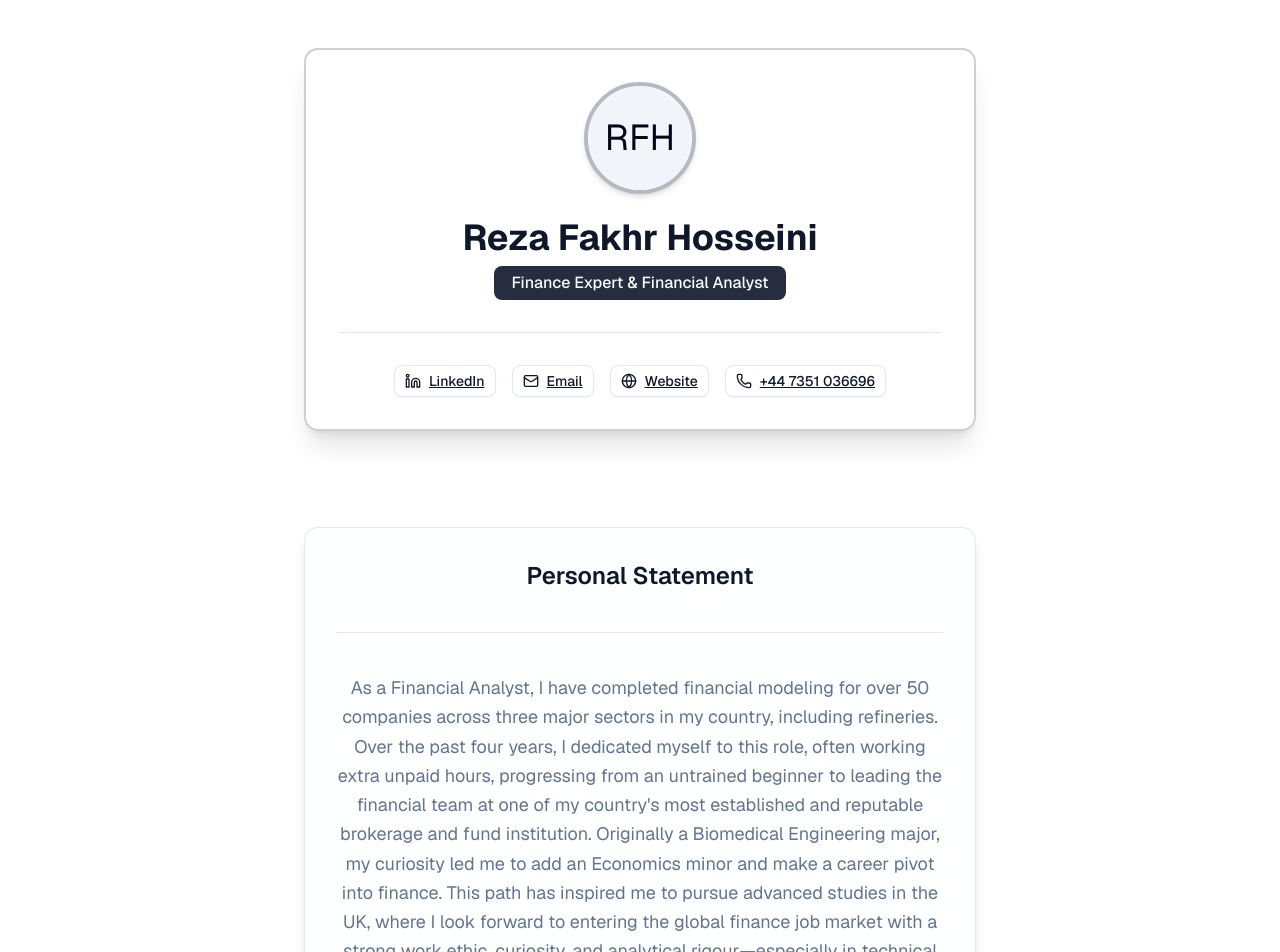
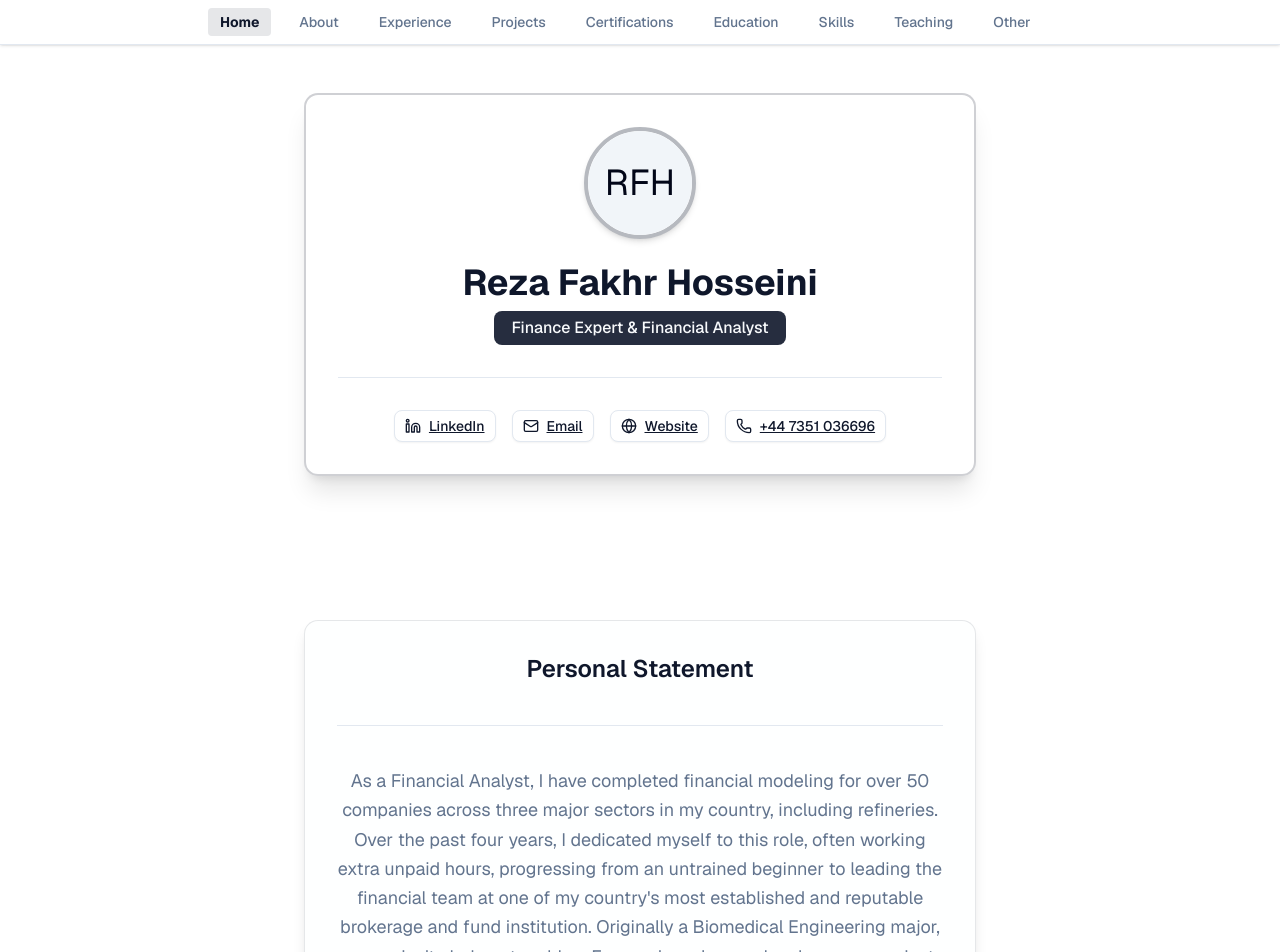
Before and after one commit to sina-ss/reza-portfolio, a Next.js app: page / in a window 1280 px wide. Shown: the top 952 px of the page. Built offline with nearby package versions, Linux system fonts and the light colour scheme.

Commit message:
feat: implement TopNav component for smooth scrolling and enhance layout with footer

```diff
--- a/src/app/globals.css
+++ b/src/app/globals.css
@@ -76,6 +76,7 @@
   --sidebar-accent-foreground: oklch(0.208 0.042 265.755);
   --sidebar-border: oklch(0.929 0.013 255.508);
   --sidebar-ring: oklch(0.704 0.04 256.788);
+  --accent-gold: #ffd700;
 }
 
 .dark {
@@ -135,7 +136,7 @@
   }
 
   section {
-    @apply my-12;
+    @apply my-16 md:my-24;
   }
 }
 
@@ -143,7 +144,18 @@
   * {
     @apply border-border outline-ring/50;
   }
+
   body {
     @apply bg-background text-foreground;
   }
 }
+
+html {
+  scroll-behavior: smooth;
+}
+
+@layer utilities {
+  .gold-accent {
+    color: var(--accent-gold);
+  }
+}
--- a/src/app/layout.tsx
+++ b/src/app/layout.tsx
@@ -1,6 +1,7 @@
 import type { Metadata } from "next";
 import { Geist, Geist_Mono } from "next/font/google";
 import "./globals.css";
+import { TopNav } from "@/components/TopNav";
 
 const geistSans = Geist({
   variable: "--font-geist-sans",
@@ -28,6 +29,7 @@ export default function RootLayout({
       <body
         className={`${geistSans.variable} ${geistMono.variable} antialiased bg-background text-foreground min-h-screen`}
       >
+        <TopNav />
         <div className="min-h-screen flex flex-col items-center justify-start bg-background">
           {children}
         </div>
--- a/src/app/page.tsx
+++ b/src/app/page.tsx
@@ -16,7 +16,10 @@ export default function Home() {
   return (
     <>
       {/* Hero Section */}
-      <section id="hero" className="w-full flex justify-center mt-12">
+      <section
+        id="hero"
+        className="w-full flex justify-center mt-12 animate-fadeIn"
+      >
         <Card className="w-full max-w-2xl p-8 shadow-xl border-2 border-primary/20 bg-card/80">
           <div className="flex flex-col items-center gap-6">
             <Avatar className="w-28 h-28 border-4 border-primary/30 shadow-md">
@@ -69,7 +72,7 @@ export default function Home() {
       {/* Personal Statement Section */}
       <section
         id="personal-statement"
-        className="w-full flex justify-center mt-12"
+        className="w-full flex justify-center mt-12 animate-fadeIn"
       >
         <Card className="w-full max-w-2xl p-8 shadow-lg border border-primary/10 bg-card/90">
           <h2 className="text-2xl font-semibold mb-4 text-center">
@@ -97,7 +100,7 @@ export default function Home() {
       {/* Work Experience Section */}
       <section
         id="work-experience"
-        className="w-full flex flex-col items-center mt-12"
+        className="w-full flex flex-col items-center mt-12 animate-fadeIn"
       >
         <h2 className="text-2xl font-semibold mb-4 text-center">
           Work Experience
@@ -127,7 +130,7 @@ export default function Home() {
       {/* Projects Section */}
       <section
         id="projects"
-        className="w-full flex flex-col items-center mt-12"
+        className="w-full flex flex-col items-center mt-12 animate-fadeIn"
       >
         <h2 className="text-2xl font-semibold mb-4 text-center">Projects</h2>
         <ProjectCard
@@ -151,7 +154,7 @@ export default function Home() {
       {/* Certifications Section */}
       <section
         id="certifications"
-        className="w-full flex flex-col items-center mt-12"
+        className="w-full flex flex-col items-center mt-12 animate-fadeIn"
       >
         <h2 className="text-2xl font-semibold mb-4 text-center">
           Certifications
@@ -190,7 +193,7 @@ export default function Home() {
       {/* Education Section */}
       <section
         id="education"
-        className="w-full flex flex-col items-center mt-12"
+        className="w-full flex flex-col items-center mt-12 animate-fadeIn"
       >
         <h2 className="text-2xl font-semibold mb-4 text-center">Education</h2>
         <EducationCard
@@ -232,7 +235,7 @@ export default function Home() {
       {/* Teaching Experience Section */}
       <section
         id="teaching-experience"
-        className="w-full flex flex-col items-center mt-12"
+        className="w-full flex flex-col items-center mt-12 animate-fadeIn"
       >
         <h2 className="text-2xl font-semibold mb-4 text-center">
           Teaching Experience
@@ -251,7 +254,7 @@ export default function Home() {
       {/* Other Section */}
       <section
         id="other"
-        className="w-full flex flex-col items-center mt-12 mb-12"
+        className="w-full flex flex-col items-center mt-12 mb-12 animate-fadeIn"
       >
         <h2 className="text-2xl font-semibold mb-4 text-center">Other</h2>
         <OtherInfoCard
@@ -265,6 +268,30 @@ export default function Home() {
           }}
         />
       </section>
+
+      {/* Footer */}
+      <footer className="w-full border-t border-border bg-background/80 py-6 flex flex-col items-center text-sm text-muted-foreground mt-8">
+        <div className="max-w-2xl w-full flex flex-col md:flex-row justify-between items-center px-4 gap-2">
+          <span>
+            &copy; {new Date().getFullYear()} Reza Fakhr Hosseini. All rights
+            reserved.
+          </span>
+          <div className="flex gap-4 mt-2 md:mt-0">
+            <a href="#hero" className="hover:text-primary transition-colors">
+              Home
+            </a>
+            <a
+              href="#projects"
+              className="hover:text-primary transition-colors"
+            >
+              Projects
+            </a>
+            <a href="#contact" className="hover:text-primary transition-colors">
+              Contact
+            </a>
+          </div>
+        </div>
+      </footer>
     </>
   );
 }
--- /dev/null
+++ b/src/components/TopNav.tsx
@@ -0,0 +1,67 @@
+"use client";
+
+import React, { useEffect, useState } from "react";
+import { cn } from "@/lib/utils";
+
+const sections = [
+  { id: "hero", label: "Home" },
+  { id: "personal-statement", label: "About" },
+  { id: "work-experience", label: "Experience" },
+  { id: "projects", label: "Projects" },
+  { id: "certifications", label: "Certifications" },
+  { id: "education", label: "Education" },
+  { id: "skills", label: "Skills" },
+  { id: "teaching-experience", label: "Teaching" },
+  { id: "other", label: "Other" },
+];
+
+export function TopNav() {
+  const [active, setActive] = useState<string>(sections[0].id);
+
+  useEffect(() => {
+    const handleScroll = () => {
+      let current = sections[0].id;
+      for (const section of sections) {
+        const el = document.getElementById(section.id);
+        if (el && window.scrollY + 80 >= el.offsetTop) {
+          current = section.id;
+        }
+      }
+      setActive(current);
+    };
+    window.addEventListener("scroll", handleScroll);
+    return () => window.removeEventListener("scroll", handleScroll);
+  }, []);
+
+  const handleClick = (id: string) => {
+    const el = document.getElementById(id);
+    if (el) {
+      el.scrollIntoView({ behavior: "smooth", block: "start" });
+    }
+  };
+
+  return (
+    <nav className="sticky top-0 z-50 w-full bg-background/80 backdrop-blur border-b border-border shadow-sm">
+      <div className="max-w-4xl mx-auto flex items-center justify-between px-4 py-2">
+        <ul className="flex gap-2 md:gap-4">
+          {sections.map((section) => (
+            <li key={section.id}>
+              <button
+                className={cn(
+                  "px-2 md:px-3 py-1 rounded transition-colors text-sm font-medium hover:bg-primary/10 focus:outline-none",
+                  active === section.id
+                    ? "text-primary bg-primary/10 font-bold"
+                    : "text-muted-foreground"
+                )}
+                onClick={() => handleClick(section.id)}
+                aria-current={active === section.id ? "page" : undefined}
+              >
+                {section.label}
+              </button>
+            </li>
+          ))}
+        </ul>
+      </div>
+    </nav>
+  );
+}
```
